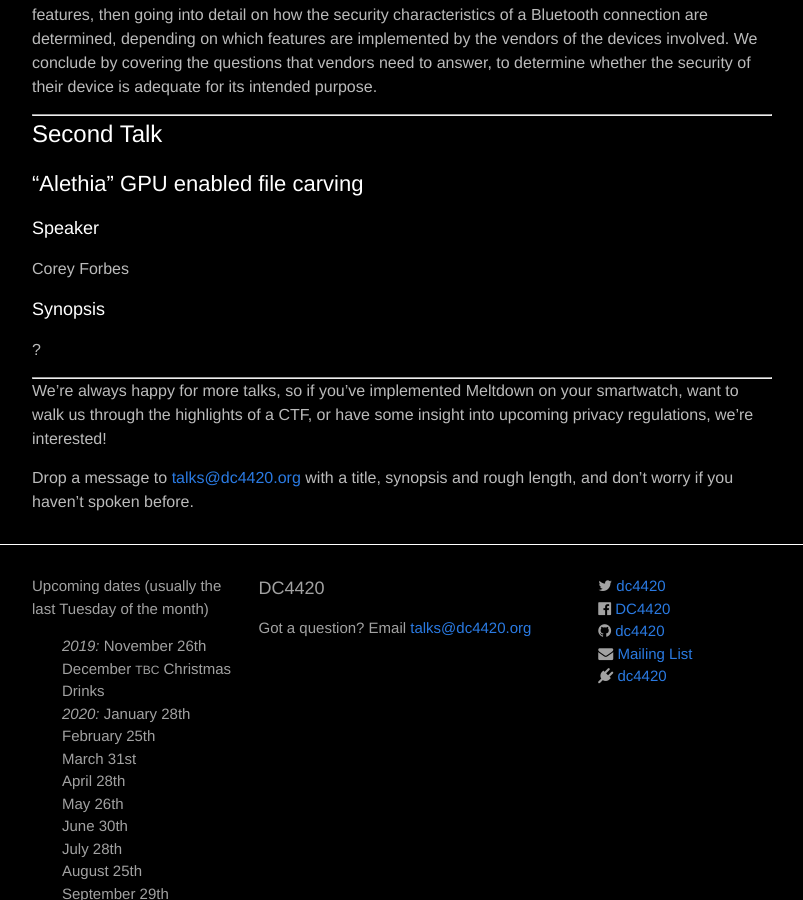
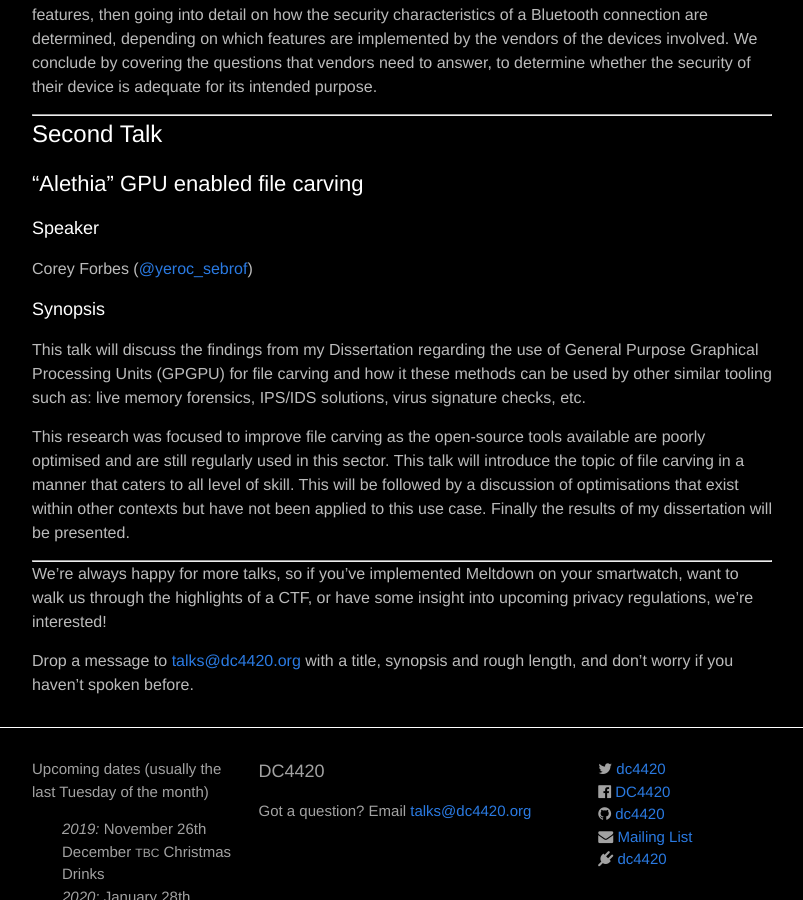
Before and after one commit to dc4420/website, a Jekyll site: the page built from _posts/2019-10-29-talks.markdown, in a window 1280 px wide and 900 px high, scrolled down 428 px. Shown: the whole window, without its empty margins (238-1041 px from the left). Built offline with Jekyll 4.4.1, drawn with Linux system fonts in a browser that asks for light colours; nearby versions of some CDN libraries.

Commit message:
Update 2019-10-29-talks.markdown
2nd synopsis

```diff
--- a/_posts/2019-10-29-talks.markdown
+++ b/_posts/2019-10-29-talks.markdown
@@ -25,11 +25,13 @@
 
 ### Speaker
 
-Corey Forbes
+Corey Forbes ([@yeroc_sebrof](https://twitter.com/yeroc_sebrof))
 
 ### Synopsis
 
-?
+This talk will discuss the findings from my Dissertation regarding the use of General Purpose Graphical Processing Units (GPGPU) for file carving and how it these methods can be used by other similar tooling such as: live memory forensics, IPS/IDS solutions, virus signature checks, etc.
+
+This research was focused to improve file carving as the open-source tools available are poorly optimised and are still regularly used in this sector. This talk will introduce the topic of file carving in a manner that caters to all level of skill. This will be followed by a discussion of optimisations that exist within other contexts but have not been applied to this use case. Finally the results of my dissertation will be presented.
 
 <hr>
 
```
